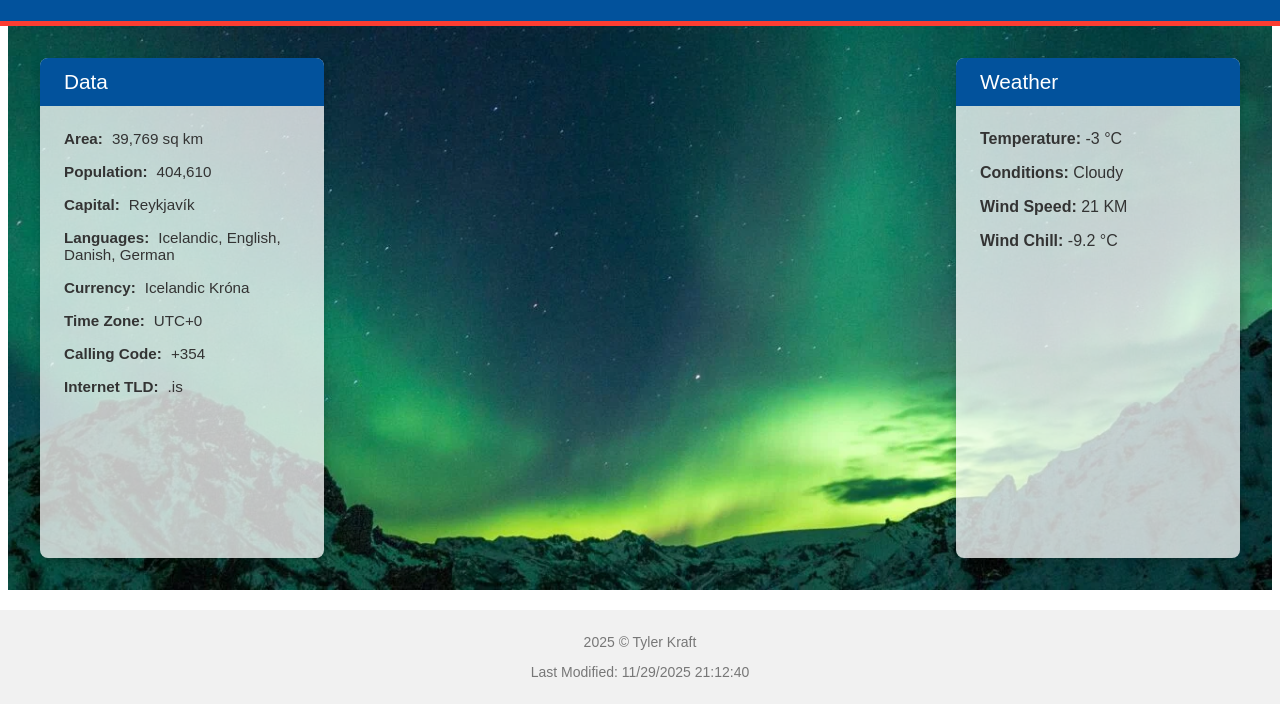
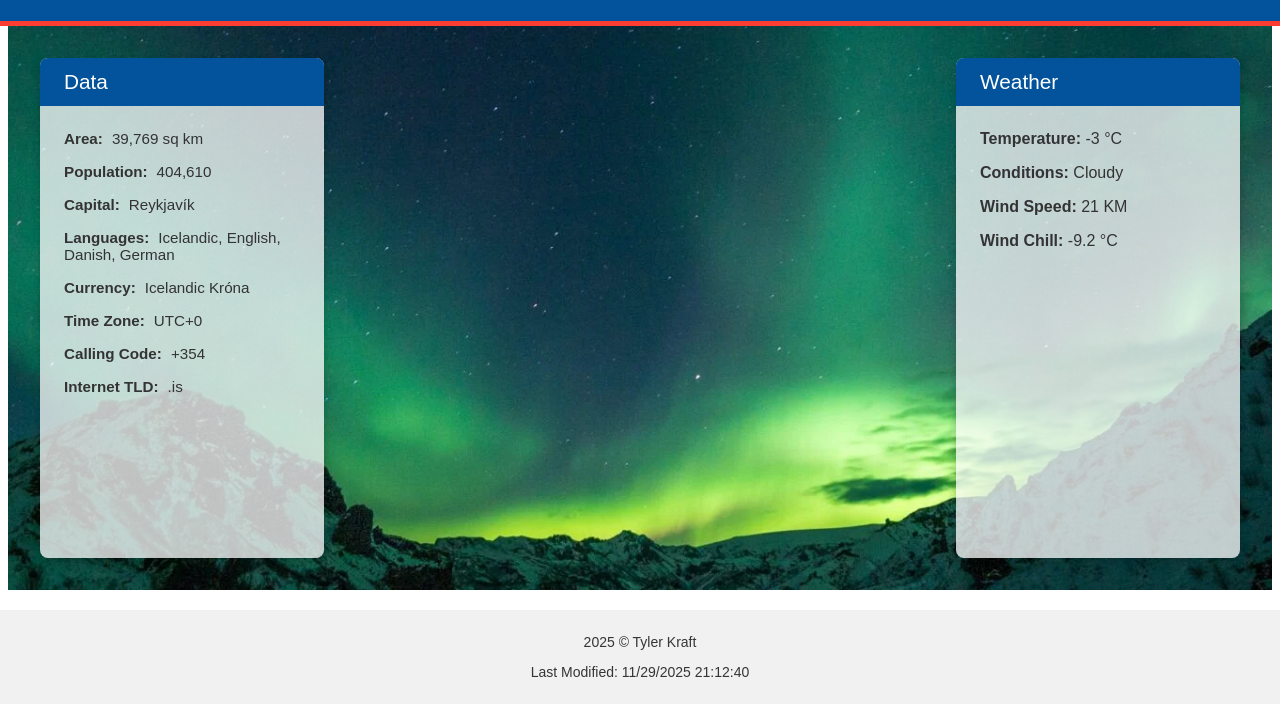
Before and after one commit to TylerKraft03/wdd131, a plain HTML site: page week3/place.html in a window 1280 px wide. Shown: the part 106-810 px from the top of the page. Drawn offline with Linux system fonts and the light colour scheme.

Commit message:
asdfasdf

```diff
--- a/week2/styles/temples.css
+++ b/week2/styles/temples.css
@@ -135,7 +135,7 @@ footer {
     margin-top: 20px;
 }
 footer p {
-    color: #777;
+    color: #363535;
     font-size: 14px;
 }
 
--- a/week3/styles/main.css
+++ b/week3/styles/main.css
@@ -202,7 +202,7 @@ footer {
     margin-top: 20px;
 }
 footer p {
-    color: #777;
+    color: #363535;
     font-size: 14px;
 }
 @media (min-width: 600px) {
```
